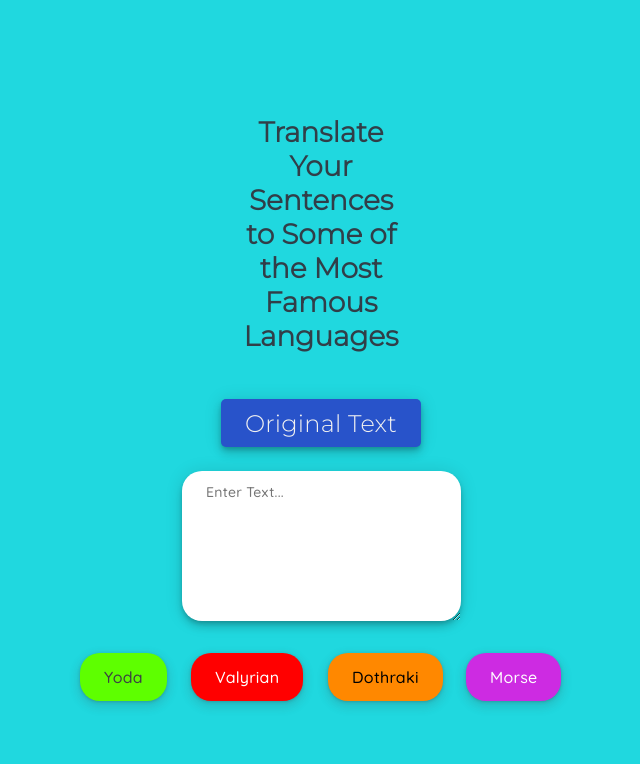
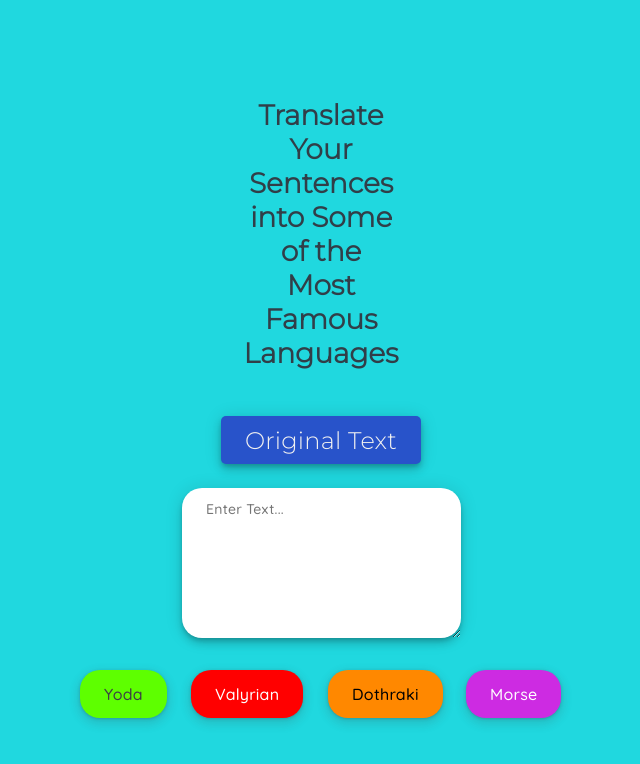
Before and after one commit to n-ii-ma/Fictional-Translation, a React (Create React App) app: page / in a window 1280 px wide. Shown: the top 764 px of the page, without its empty margins (319-959 px from the left). Built offline with nearby package versions, Linux system fonts and the light colour scheme.

Commit message:
Update App.js

```diff
--- a/src/app/App.js
+++ b/src/app/App.js
@@ -5,7 +5,7 @@ import "../App.css";
 function App() {
   return (
     <div className="App">
-      <h1>Translate Your Sentences to Some of the Most Famous Languages</h1>
+      <h1>Translate Your Sentences into Some of the Most Famous Languages</h1>
       <TextArea />
       <Translation />
     </div>
```
